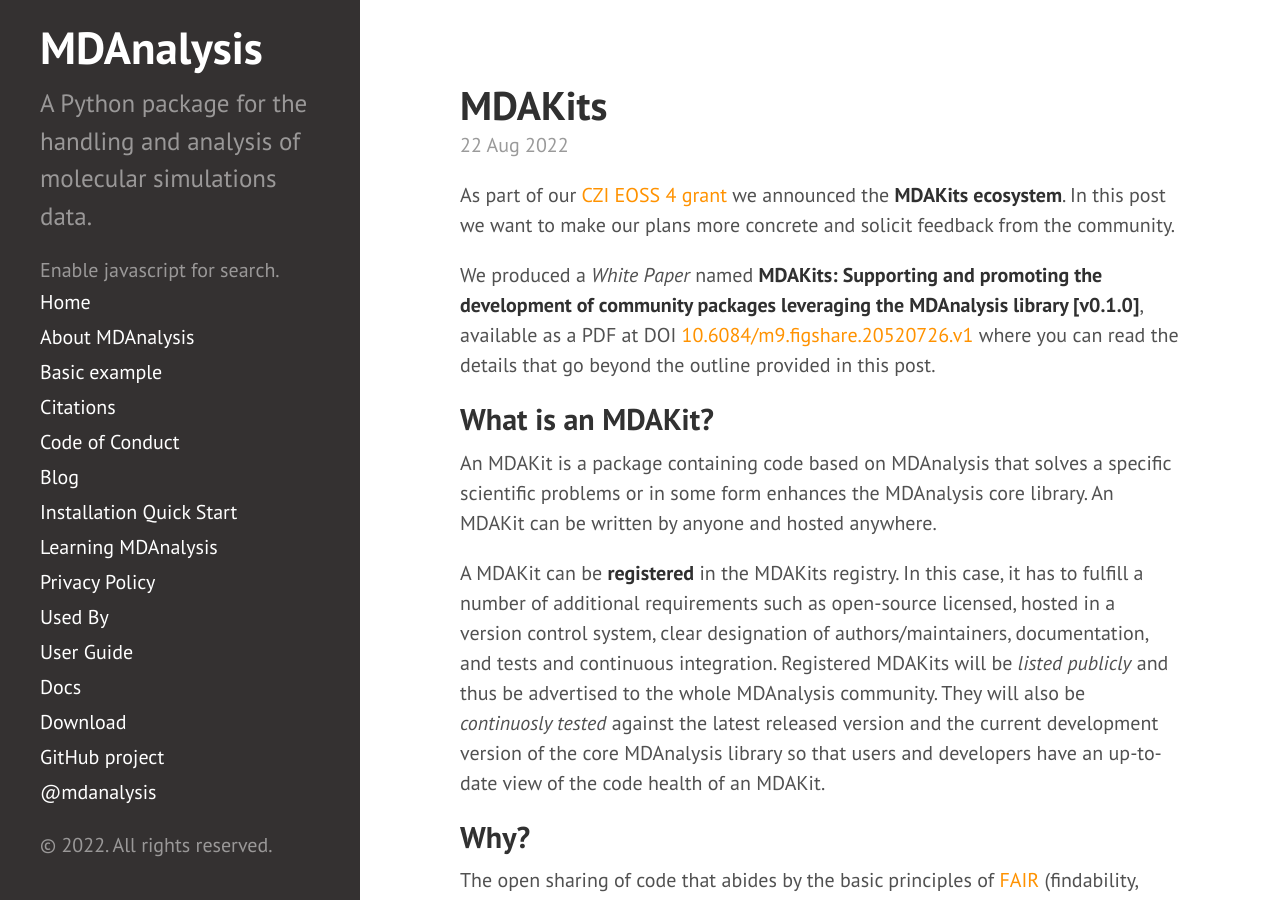
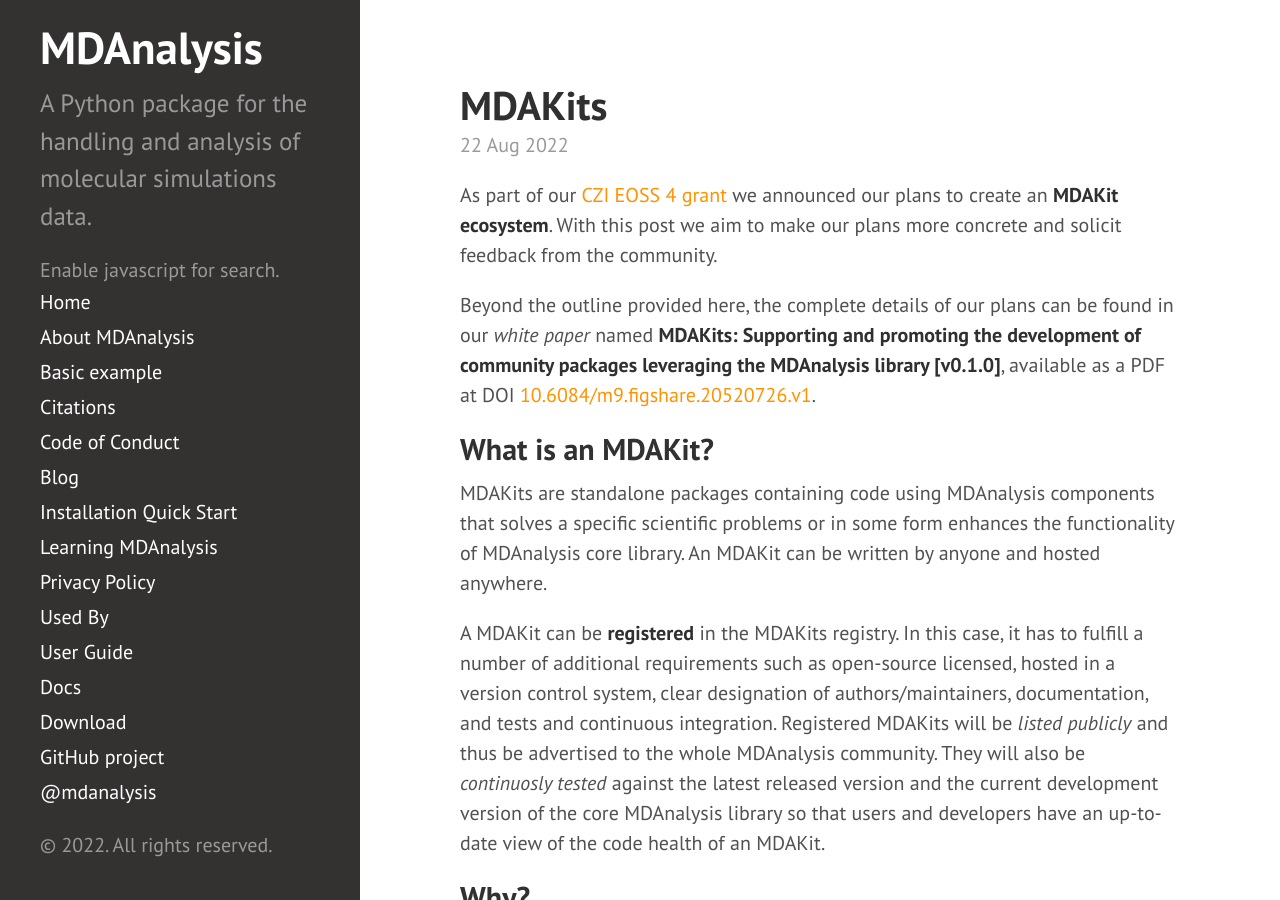
Before and after one commit to MDAnalysis/MDAnalysis.github.io, a Jekyll site: the page built from _posts/2022-08-22-mdakits-intro.md, in a window 1280 px wide and 900 px high. Built offline with Jekyll 4.4.1, drawn with Linux system fonts in a browser that asks for light colours; comment, search, counter and statistics services are not loaded.

Commit message:
updates (Irfan)
Co-authored-by: Irfan Alibay <IAlibay@users.noreply.github.com>

```diff
--- a/_posts/2022-08-22-mdakits-intro.md
+++ b/_posts/2022-08-22-mdakits-intro.md
@@ -4,21 +4,19 @@ title: MDAKits
 ---
 
 As part of our [CZI EOSS 4 grant]({% post_url 2021-08-31-CZI-EOSS4 %})
-we announced the **MDAKits ecosystem**. In this post we want to make
+we announced our plans to create an **MDAKit ecosystem**. With this post we aim to make
 our plans more concrete and solicit feedback from the community.
 
-We produced a *White Paper* named **MDAKits: Supporting and promoting
+Beyond the outline provided here, the complete details of our plans can be found in our *white paper* named **MDAKits: Supporting and promoting
 the development of community packages leveraging the MDAnalysis
 library [v0.1.0]**, available as a PDF at DOI
-[10.6084/m9.figshare.20520726.v1][]
-where you can read the details that go beyond the outline provided in
-this post.
+[10.6084/m9.figshare.20520726.v1][].
 
 
 ## What is an MDAKit?
 
-An MDAKit is a package containing code based on MDAnalysis that solves a specific
-scientific problems or in some form enhances the MDAnalysis core
+MDAKits are standalone packages containing code using MDAnalysis components that solves a specific
+scientific problems or in some form enhances the functionality of MDAnalysis core
 library. An MDAKit can be written by anyone and hosted
 anywhere.
 
```
